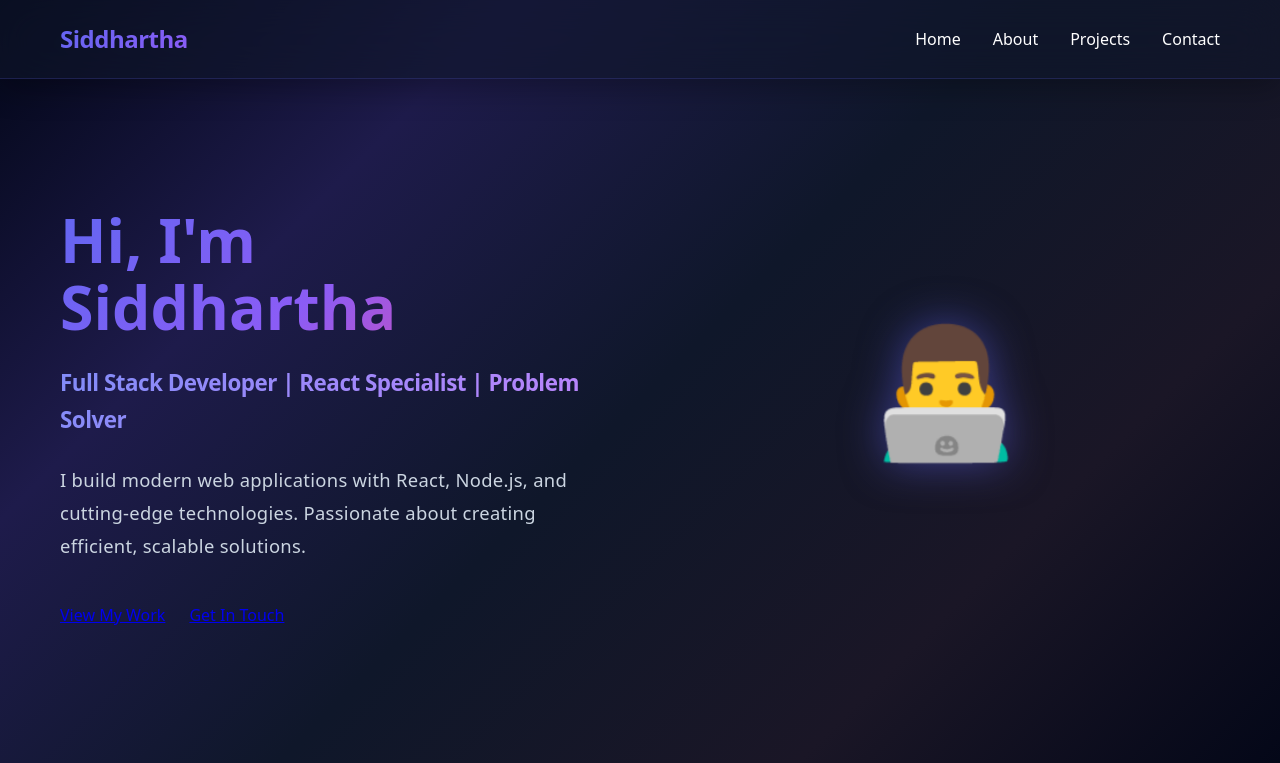
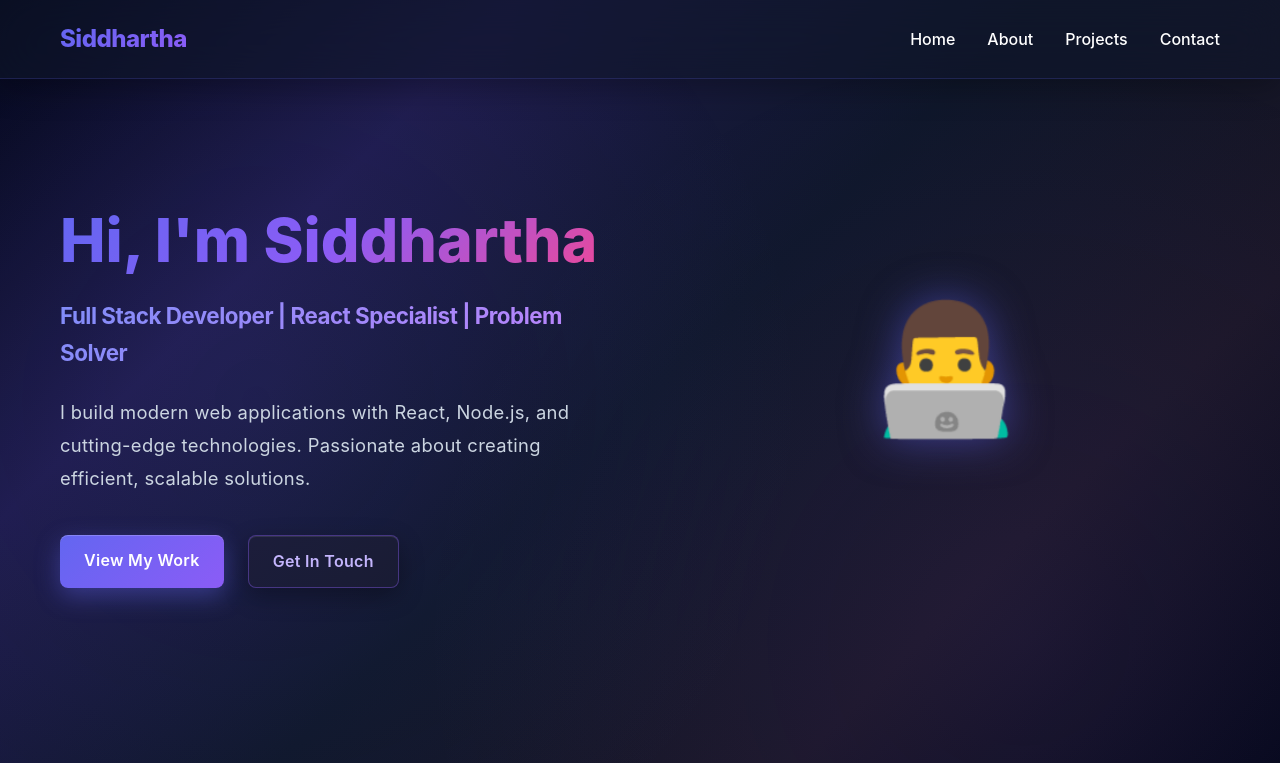
Before and after one commit to 13siddhu/portfolio.siddhu, a React (Vite) app: page / in a window 1280 px wide. Shown: the top 763 px of the page. Built offline with nearby package versions, Linux system fonts and the light colour scheme.

Commit message:
Fix CSS casing and remove syntax errors

```diff
--- a/src/App.css
+++ b/src/App.css
@@ -1,4 +1,4 @@
-/* src/App.css - CLEAN VERSION */
+/* App.css */
 * {
   margin: 0;
   padding: 0;
@@ -11,7 +11,20 @@ body {
   background: linear-gradient(135deg, #020617 0%, #1e1b4b 25%, #0f172a 50%, #1a1626 75%, #020617 100%);
   background-attachment: fixed;
   line-height: 1.65;
-  min-height: 100vh;
+  position: relative;
+}
+
+body::before {
+  content: '';
+  position: fixed;
+  top: 0;
+  left: 0;
+  right: 0;
+  bottom: 0;
+  background: radial-gradient(circle at 20% 50%, rgba(99, 102, 241, 0.08) 0%, transparent 50%),
+              radial-gradient(circle at 80% 80%, rgba(139, 92, 246, 0.08) 0%, transparent 50%);
+  pointer-events: none;
+  z-index: 0;
 }
 
 .app-container {
@@ -19,5 +32,121 @@ body {
   flex-direction: column;
   min-height: 100vh;
   position: relative;
-  width: 100%;
+  z-index: 1;
 }
+
+.main-content {
+  flex: 1;
+  padding: 0;
+  overflow: hidden;
+}
+
+a {
+  text-decoration: none;
+  color: inherit;
+  transition: color 0.28s ease;
+}
+
+a:hover {
+  color: #a78bfa;
+}
+
+/* Button Base Styles */
+button, .btn {
+  border: none;
+  cursor: pointer;
+  font-family: inherit;
+  transition: all 0.3s cubic-bezier(0.22, 0.61, 0.36, 1);
+  font-weight: 600;
+  text-decoration: none;
+  display: inline-block;
+  font-size: 1rem;
+  letter-spacing: 0.02em;
+}
+
+/* Primary - vibrant gradient with glow */
+.btn-primary {
+  background: linear-gradient(135deg, #6366f1 0%, #8b5cf6 100%);
+  color: white;
+  box-shadow: 0 8px 24px rgba(99, 102, 241, 0.4),
+              inset 0 1px 0 rgba(255, 255, 255, 0.2);
+  position: relative;
+  overflow: hidden;
+  border-radius: 8px; /* Added for consistency */
+  padding: 12px 24px; /* Added for consistency */
+}
+
+.btn-primary::before {
+  content: '';
+  position: absolute;
+  top: 50%;
+  left: 50%;
+  width: 0;
+  height: 0;
+  border-radius: 50%;
+  background: rgba(255, 255, 255, 0.3);
+  transform: translate(-50%, -50%);
+  transition: width 0.6s, height 0.6s;
+}
+
+.btn-primary:hover::before {
+  width: 300px;
+  height: 300px;
+}
+
+.btn-primary:hover {
+  transform: translateY(-4px) scale(1.02);
+  box-shadow: 0 16px 40px rgba(99, 102, 241, 0.6),
+              inset 0 1px 0 rgba(255, 255, 255, 0.2);
+}
+
+.btn-primary:active {
+  transform: translateY(-2px);
+}
+
+/* Secondary - glassmorphism with border */
+.btn-secondary {
+  background: rgba(30, 30, 50, 0.5);
+  border: 1.5px solid rgba(139, 92, 246, 0.4);
+  color: #c4b5fd;
+  backdrop-filter: blur(10px);
+  -webkit-backdrop-filter: blur(10px);
+  box-shadow: 0 8px 24px rgba(0, 0, 0, 0.3),
+              inset 0 1px 0 rgba(255, 255, 255, 0.1);
+  border-radius: 8px;
+  padding: 12px 24px;
+}
+
+.btn-secondary:hover {
+  background: rgba(139, 92, 246, 0.14);
+  border-color: #a78bfa;
+  color: white;
+  transform: translateY(-2px);
+  box-shadow: 0 10px 28px rgba(139, 92, 246, 0.22);
+}
+
+/* Outline - clean & minimal */
+.btn-outline {
+  background: transparent;
+  border: 1.5px solid rgba(235, 235, 245, 0.24);
+  color: rgba(235, 235, 245, 0.92);
+  box-shadow: 0 2px 12px rgba(0,0,0,0.15);
+  border-radius: 8px;
+  padding: 12px 24px;
+}
+
+.btn-outline:hover {
+  background: rgba(235, 235, 245, 0.08);
+  border-color: #a78bfa;
+  color: #e0d7ff;
+  transform: translateY(-2px);
+  box-shadow: 0 8px 24px rgba(139, 92, 246, 0.18);
+}
+
+@media (max-width: 768px) {
+  .btn, button {
+    padding: 12px 22px;
+    font-size: 0.95rem;
+    border-radius: 8px;
+  }
+}
--- a/src/index.css
+++ b/src/index.css
@@ -1,29 +1,86 @@
-/* src/index.css - CLEAN VERSION */
+/* index.css */
 :root {
-  font-family: system-ui, -apple-system, sans-serif;
-  line-height: 1.5;
+  font-family: -apple-system, BlinkMacSystemFont, 'Segoe UI', 'Roboto', 'Oxygen', 'Ubuntu', 'Cantarell', 'Fira Sans', 'Droid Sans', 'Helvetica Neue', sans-serif;
+  line-height: 1.6;
   font-weight: 400;
 
   --primary: #6366f1;
+  --primary-light: #818cf8;
   --secondary: #8b5cf6;
+  --accent: #ec4899;
+  --dark: #0f172a;
+  --darker: #020617;
+  --light: #f1f5f9;
   --text: #e2e8f0;
-  --bg-dark: #020617;
+
+  color-scheme: dark;
+  color: var(--text);
+  background-color: var(--darker);
+
+  font-synthesis: none;
+  text-rendering: optimizeLegibility;
+  -webkit-font-smoothing: antialiased;
+  -moz-osx-font-smoothing: grayscale;
+}
+
+a {
+  font-weight: 500;
+  color: var(--primary-light);
+  text-decoration: inherit;
+  transition: color 0.3s ease;
+}
+
+a:hover {
+  color: var(--accent);
 }
 
 body {
   margin: 0;
   min-width: 320px;
   min-height: 100vh;
+  width: 100%;
 }
 
-/* Fixed the broken "10px;" error here */
+h1 {
+  font-size: 3.2em;
+  line-height: 1.1;
+}
+
+/* Fixed the button syntax error here */
 button {
-  border-radius: 8px;
-  border: 1px solid transparent;
-  padding: 0.6em 1.2em;
+  border-radius: 10px; /* Assuming this is what '10px;' meant */
+  border: none;
+  padding: 0.7em 1.4em;
   font-size: 1em;
-  font-weight: 500;
+  font-weight: 600;
   font-family: inherit;
+  background: linear-gradient(135deg, var(--primary) 0%, var(--secondary) 100%);
+  color: white;
   cursor: pointer;
-  transition: border-color 0.25s;
+  transition: all 0.3s cubic-bezier(0.22, 0.61, 0.36, 1);
+  box-shadow: 0 4px 15px rgba(99, 102, 241, 0.3);
 }
+
+button:hover {
+  transform: translateY(-2px);
+  box-shadow: 0 8px 25px rgba(99, 102, 241, 0.5);
+}
+
+button:focus,
+button:focus-visible {
+  outline: 2px solid var(--primary-light);
+  outline-offset: 2px;
+}
+
+@media (prefers-color-scheme: light) {
+  :root {
+    color: #213547;
+    background-color: #ffffff;
+  }
+  a:hover {
+    color: #747bff;
+  }
+  button {
+    background-color: #f9f9f9;
+  }
+}
--- a/src/styles/Contact.css
+++ b/src/styles/Contact.css
@@ -278,27 +278,3 @@
     padding: 1.5rem;
   }
 }
-
-
-/* Add to bottom of Contact.css */
-@keyframes fadeInUp {
-  from {
-    opacity: 0;
-    transform: translateY(20px);
-  }
-  to {
-    opacity: 1;
-    transform: translateY(0);
-  }
-}
-
-@keyframes slideInLeft {
-  from {
-    opacity: 0;
-    transform: translateX(-30px);
-  }
-  to {
-    opacity: 1;
-    transform: translateX(0);
-  }
-}
```
